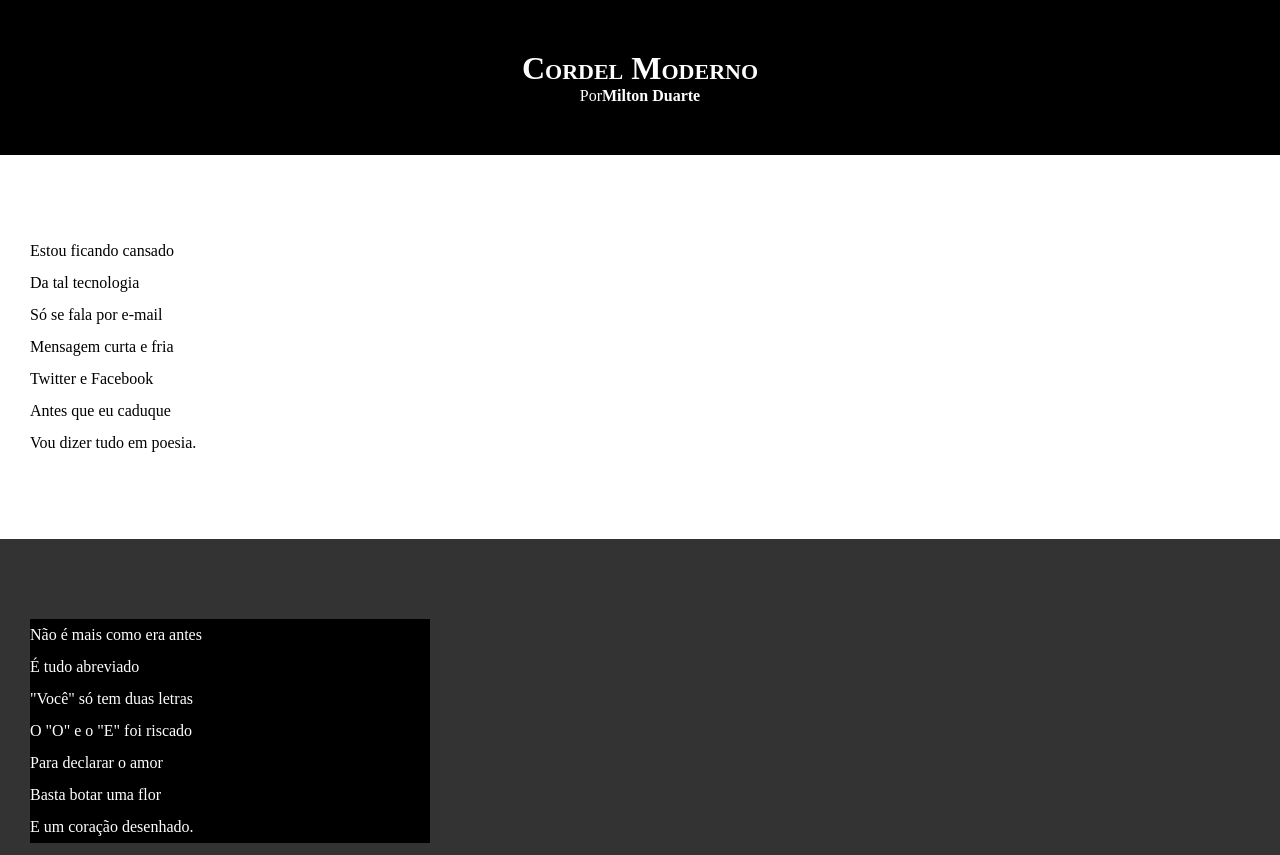
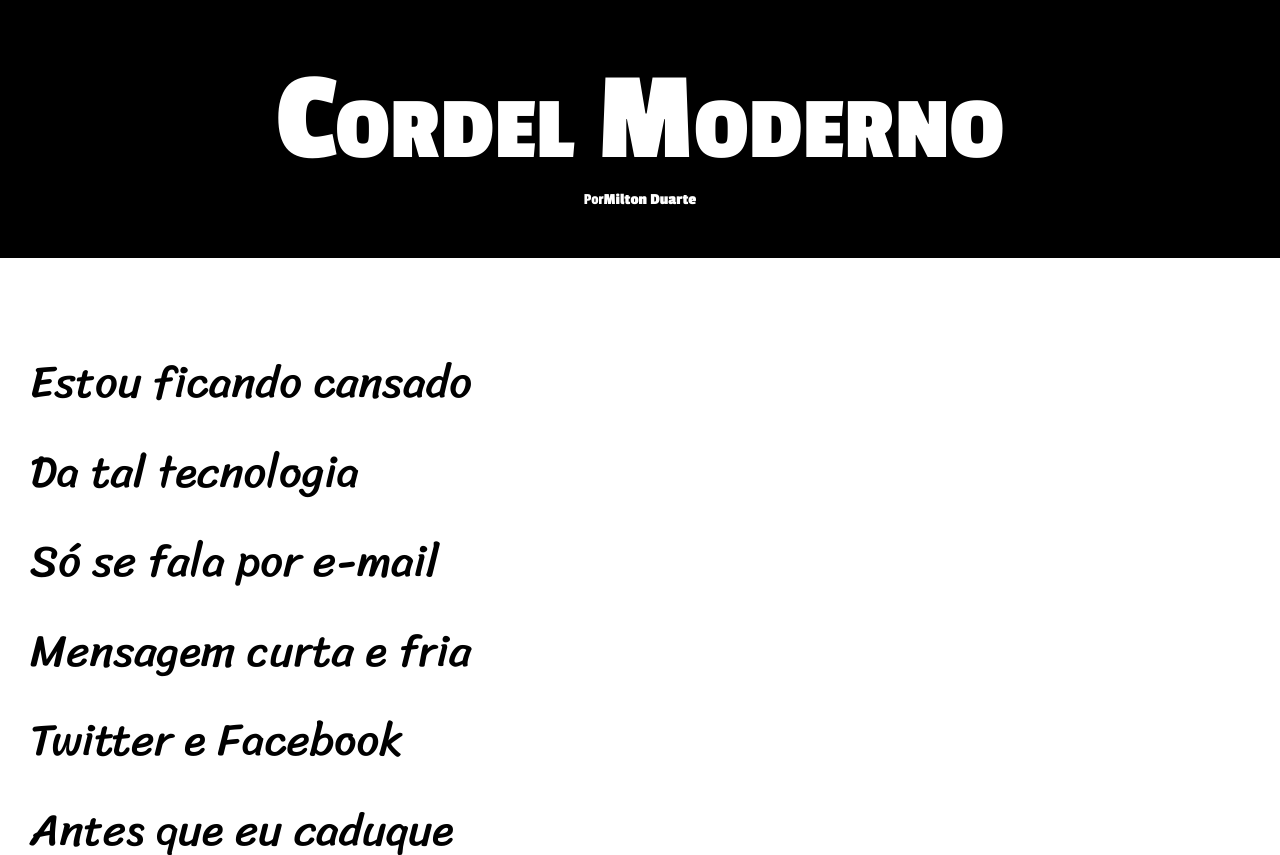
Before and after one commit to Allandavidds/HTML5-CSS3, a plain HTML site: page Desafios de html/desafio 005 projeto cordel/index.html in a window 1280 px wide. Shown: the top 855 px of the page. Drawn offline with Linux system fonts and the light colour scheme.

Commit message:
projeto cordel parte 2

```diff
--- a/Desafios de html/desafio 005 projeto cordel/estilo/style.css
+++ b/Desafios de html/desafio 005 projeto cordel/estilo/style.css
@@ -1,16 +1,29 @@
 @charset "UTF-8";
+
+@import url('https://fonts.googleapis.com/css2?family=Bebas+Neue&family=Passion+One:wght@400;700;900&display=swap');
+
+@import url('https://fonts.googleapis.com/css2?family=Bebas+Neue&family=Passion+One:wght@400;700;900&family=Sriracha&display=swap');
+
+:root {
+    --font1: Verdana, Geneva, Tahoma, sans-serif;
+    --font2: 'Passion One', sans-serif;
+    --font3: 'Sriracha', sans-serif;
+}
 
 *{
     padding: 0px;
     margin: 0px;
+    font-size: 1em;
 }
 
 html, body {
+    font-family: var(--font1);
     min-height: 100vh;
     background-color: darkgray;
 }
 
 header {
+    font-family: var(--font2);
     background-color: black;
     color: white;
     text-align: center;
@@ -19,6 +32,7 @@ header {
 header > h1 {
     padding-top: 50px;
     font-variant: small-caps;
+    font-size: 10vw;
 }
 
 header > p {
@@ -40,6 +54,8 @@ article {
     padding-bottom: 10vh;
     line-height: 2em;
     padding-left: 30px;
+    font-family: var(--font3);
+    font-size: 3.5vw;
 }
 
 article.normal {
@@ -53,7 +69,7 @@ article.imagem {
 }
 
 article.imagem > p {
-    width: 400px;
+    display: inline-block;
     background-color: rgba(0, 0, 0, 253);
 }
 
```
